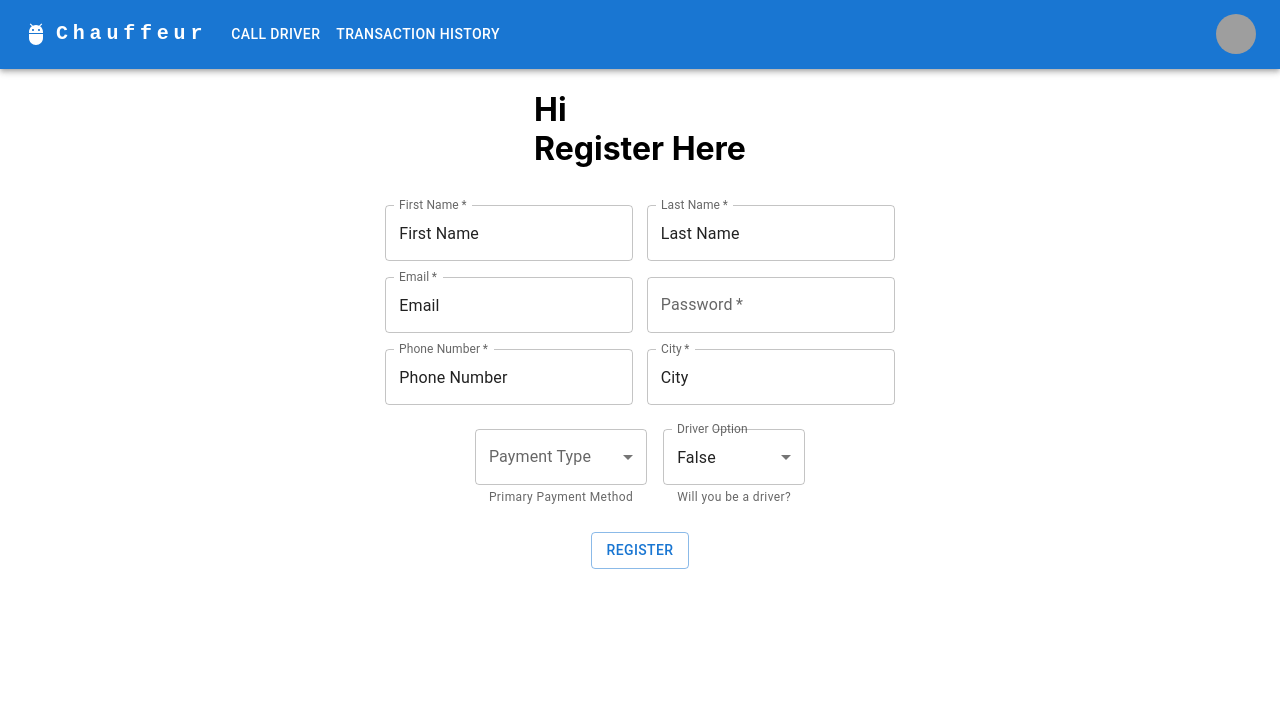
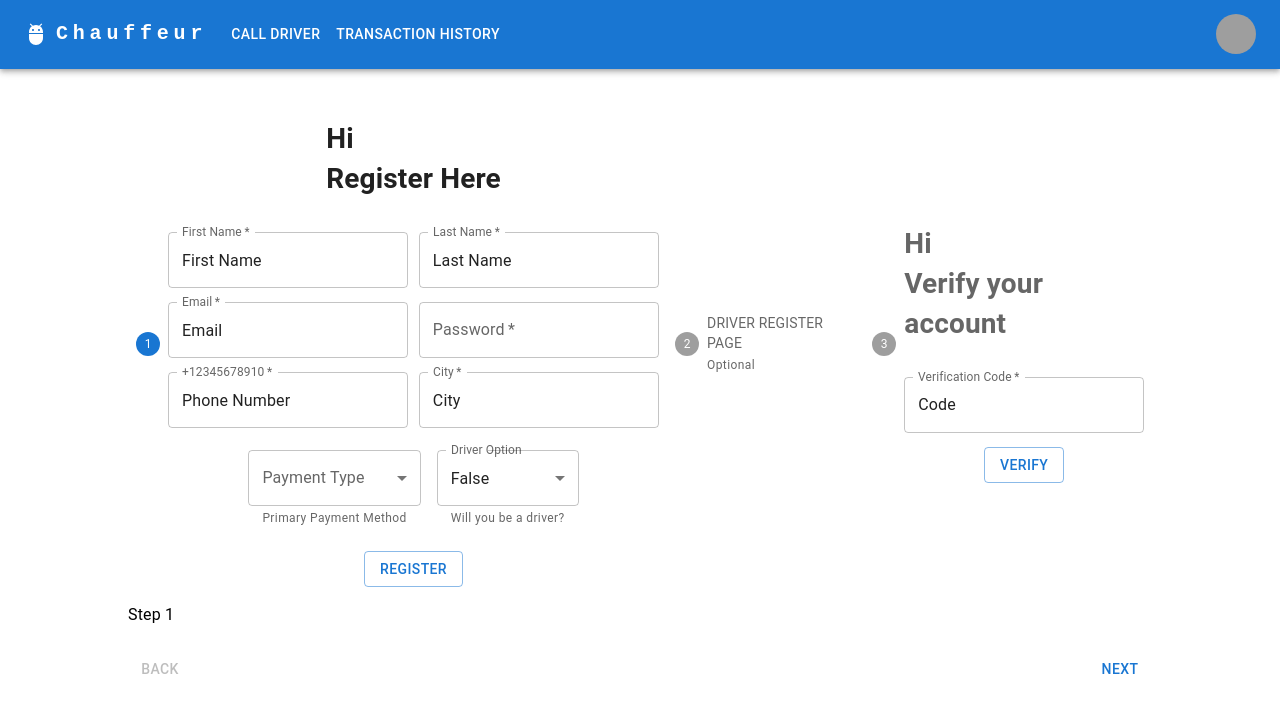
Before and after one commit to tackpablo/secret-project, a React (Create React App) app in the folder frontend/: page /register in a window 1280 px wide. Shown: the top 712 px of the page. Built offline with nearby package versions, Linux system fonts and the light colour scheme; grey boxes are pictures that could not be loaded.

Commit message:
add code verification page, setup stepper to navigate registration

```diff
--- a/frontend/src/App.js
+++ b/frontend/src/App.js
@@ -1,14 +1,15 @@
 import "./App.css";
-import React, { useContext } from "react";
+import React from "react";
 import { BrowserRouter as Router, Route, Routes } from "react-router-dom";
 import NavBar from "./components/NavBar/NavBar";
 import MainPage from "./components/MainPage/MainPage";
 import LoginPage from "./components/LoginPage/LoginPage";
-import UserRegisterPage from "./components/RegisterPage/UserRegisterPage";
 import TransactionsPage from "./components/TransactionsPage/TransactionsPage";
 import CallDriverList from "./components/CallDriverPage/CallDriverList";
 import DriverPage from "./components/DriverPage/DriverPage";
 import ProfilePage from "./components/ProfilePage/ProfilePage";
+import CodeVerificationPage from "./components/CodeVerificationPage/CodeVerificationPage";
+import HorizontalLinearStepper from "./components/Stepper/Stepper";
 
 function App() {
     return (
@@ -60,7 +61,8 @@ function App() {
                     }
                 />
                 <Route path="/login" element={<LoginPage />} />
-                <Route path="/register" element={<UserRegisterPage />} />
+                <Route path="/register" element={<HorizontalLinearStepper />} />
+                <Route path="/verify" element={<CodeVerificationPage />} />
                 <Route path="/logout" element={<MainPage />} />
             </Routes>
         </Router>
--- /dev/null
+++ b/frontend/src/components/CodeVerificationPage/CodeVerificationPage.css
@@ -0,0 +1,16 @@
+.verify {
+    display: flex;
+    justify-content: center;
+}
+
+.verify_fields {
+    display: flex;
+    justify-content: center;
+    padding-top: 1em;
+}
+
+.verify_btn {
+    display: flex;
+    justify-content: center;
+    padding-top: 1em;
+}
--- a/frontend/src/components/CodeVerificationPage/CodeVerificationPage.jsx
+++ b/frontend/src/components/CodeVerificationPage/CodeVerificationPage.jsx
@@ -1,7 +1,51 @@
 import * as React from "react";
+import "./CodeVerificationPage.css";
+import TextField from "@mui/material/TextField";
+import Button from "@mui/material/Button";
 
 const CodeVerificationPage = () => {
-    return <div>Code Verification Page</div>;
+    const defaultVerifyObj = {
+        text_code: "",
+    };
+
+    const [verificationValue, setVerificationValue] =
+        React.useState(defaultVerifyObj);
+
+    function handleVerifyChange(event) {
+        setVerificationValue({
+            text_code: event.target.value,
+        });
+    }
+
+    function verifyHandler(verificationValue) {}
+
+    return (
+        <>
+            <h1 className="verify">
+                Hi <br /> Verify your account
+            </h1>
+            <div className="verify_fields">
+                <TextField
+                    required
+                    id="outlined-verify-required"
+                    label="Verification Code"
+                    defaultValue="Code"
+                    onChange={(e) => handleVerifyChange(e)}
+                />
+            </div>
+            <div className="verify_btn">
+                <Button
+                    role="link"
+                    variant="outlined"
+                    onClick={() => {
+                        verifyHandler(verificationValue);
+                    }}
+                >
+                    Verify
+                </Button>
+            </div>
+        </>
+    );
 };
 
 export default CodeVerificationPage;
--- a/frontend/src/components/RegisterPage/UserRegisterPage.jsx
+++ b/frontend/src/components/RegisterPage/UserRegisterPage.jsx
@@ -130,7 +130,7 @@ const UserRegisterPage = () => {
                 <TextField
                     required
                     id="outlined-phone-required"
-                    label="Phone Number"
+                    label="+12345678910"
                     defaultValue="Phone Number"
                     onChange={(e) => handlePhoneChange(e)}
                 />
--- /dev/null
+++ b/frontend/src/components/Stepper/Stepper.css
@@ -0,0 +1,4 @@
+.stepper {
+    display: flex;
+    justify-content: center;
+}
--- a/frontend/src/components/Stepper/Stepper.jsx
+++ b/frontend/src/components/Stepper/Stepper.jsx
@@ -1,4 +1,5 @@
 import * as React from "react";
+import "./Stepper.css";
 import Box from "@mui/material/Box";
 import Stepper from "@mui/material/Stepper";
 import Step from "@mui/material/Step";
@@ -9,13 +10,13 @@ import UserRegisterPage from "../RegisterPage/UserRegisterPage";
 import DriverRegisterPage from "../RegisterPage/DriverRegisterPage";
 import CodeVerificationPage from "../CodeVerificationPage/CodeVerificationPage";
 
-const steps = ["Register as user", "Register as driver", "Code Verification"];
+const steps = [
+    { name: "Register as user", component: <UserRegisterPage /> },
+    { name: "Register as driver", component: <DriverRegisterPage /> },
+    { name: "Code Verification", component: <CodeVerificationPage /> },
+];
 
-const components = [
-    <UserRegisterPage />,
-    <DriverRegisterPage />,
-    <CodeVerificationPage />,
-];
+const components = [, ,];
 
 export default function HorizontalLinearStepper() {
     const [activeStep, setActiveStep] = React.useState(0);
@@ -64,22 +65,27 @@ export default function HorizontalLinearStepper() {
     };
 
     return (
-        <Box sx={{ width: "100%" }}>
+        <div className="stepper">
+            <Box sx={{ width: "80%" }} padding="2em">
                 <Stepper activeStep={activeStep}>
                     {steps.map((label, index) => {
                         const stepProps = {};
                         const labelProps = {};
                         if (isStepOptional(index)) {
                             labelProps.optional = (
-                            <Typography variant="caption">Optional</Typography>
+                                <Typography variant="caption">
+                                    Optional
+                                </Typography>
                             );
                         }
                         if (isStepSkipped(index)) {
                             stepProps.completed = false;
                         }
                         return (
-                        <Step key={label} {...stepProps}>
-                            <StepLabel {...labelProps}>{label}</StepLabel>
+                            <Step key={label.index} {...stepProps}>
+                                <StepLabel {...labelProps}>
+                                    {label.component}
+                                </StepLabel>
                             </Step>
                         );
                     })}
@@ -89,17 +95,29 @@ export default function HorizontalLinearStepper() {
                         <Typography sx={{ mt: 2, mb: 1 }}>
                             All steps completed - you&apos;re finished
                         </Typography>
-                    <Box sx={{ display: "flex", flexDirection: "row", pt: 2 }}>
+                        <Box
+                            sx={{
+                                display: "flex",
+                                flexDirection: "row",
+                                pt: 2,
+                            }}
+                        >
                             <Box sx={{ flex: "1 1 auto" }} />
                             <Button onClick={handleReset}>Reset</Button>
                         </Box>
                     </React.Fragment>
                 ) : (
                     <React.Fragment>
-                    components.map((component) = (
-                    <Typography sx={{ mt: 2, mb: 1 }}>{component}</Typography>)
-                    )
-                    <Box sx={{ display: "flex", flexDirection: "row", pt: 2 }}>
+                        <Typography sx={{ mt: 2, mb: 1 }}>
+                            Step {activeStep + 1}
+                        </Typography>
+                        <Box
+                            sx={{
+                                display: "flex",
+                                flexDirection: "row",
+                                pt: 2,
+                            }}
+                        >
                             <Button
                                 color="inherit"
                                 disabled={activeStep === 0}
@@ -128,5 +146,6 @@ export default function HorizontalLinearStepper() {
                     </React.Fragment>
                 )}
             </Box>
+        </div>
     );
 }
```
Lines whose indentation alone changed are shown as unchanged.
